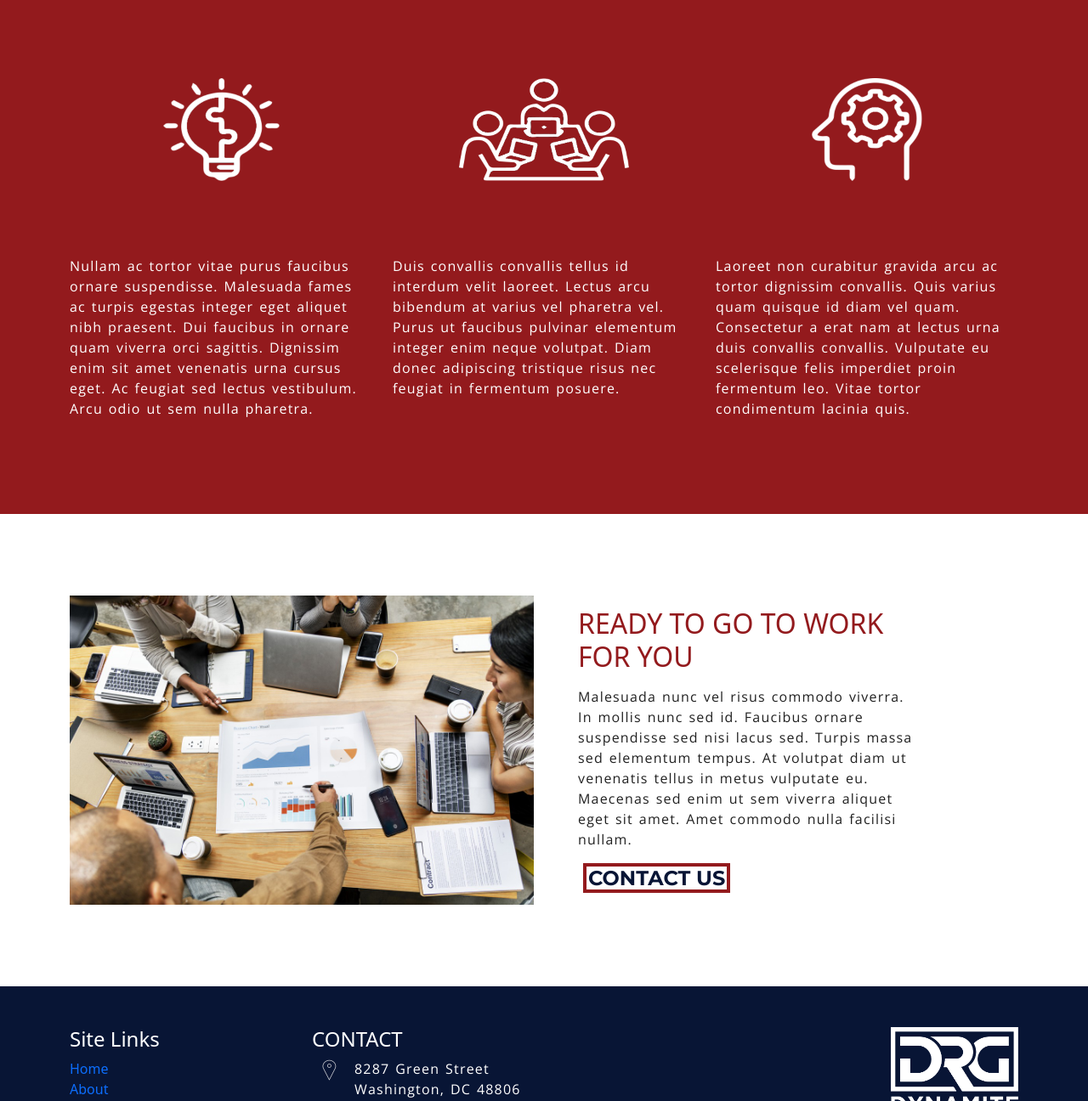
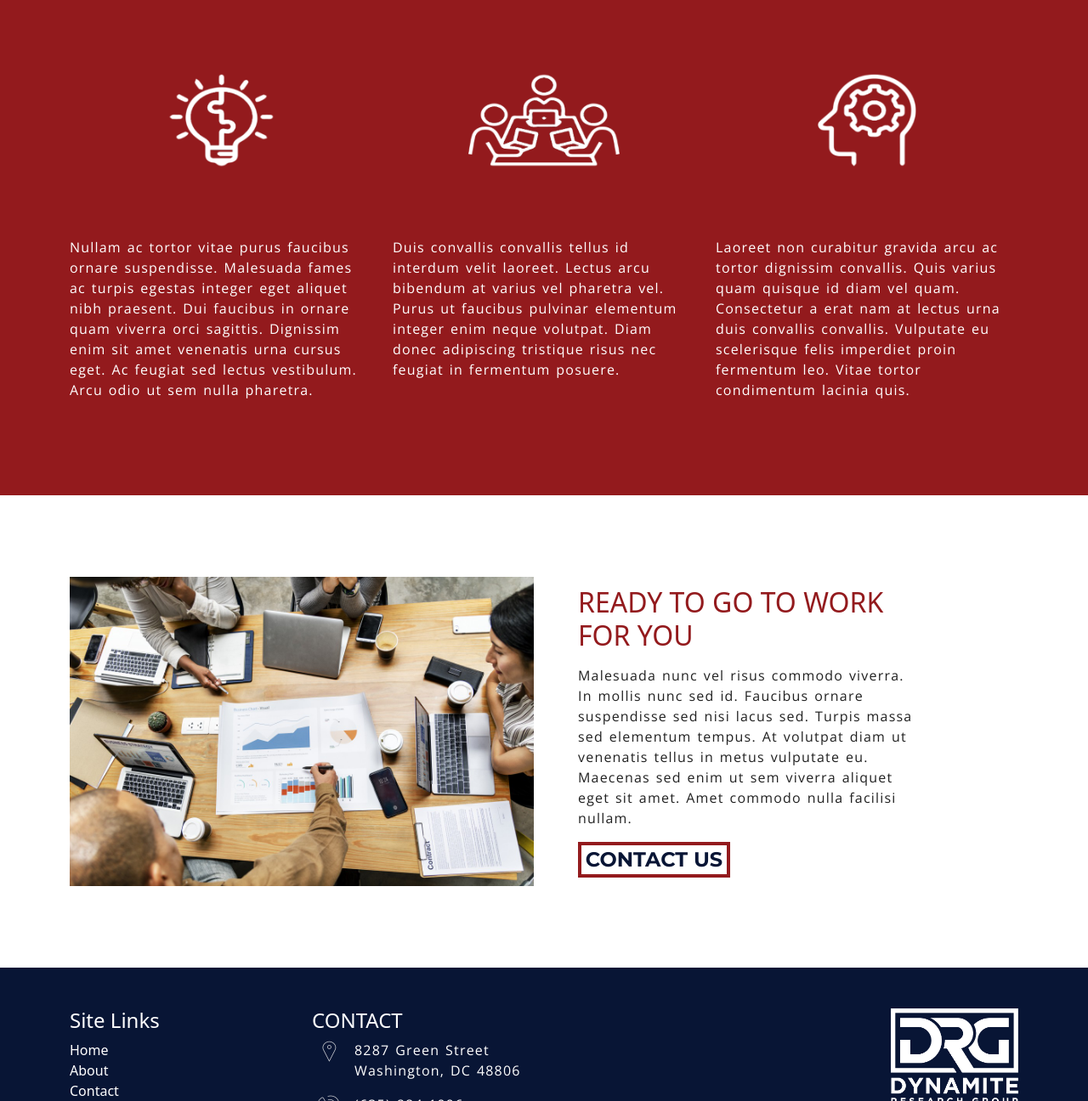
Before and after one commit to mnartstuff/drg, a plain HTML site: page index.html in a window 1280 px wide. Shown: the part 1504-2800 px from the top of the page at 85% size. Drawn offline with nearby package versions, Linux system fonts and the light colour scheme.

Commit message:
Update stylesheet.css

```diff
--- a/css/stylesheet.css
+++ b/css/stylesheet.css
@@ -115,7 +115,7 @@ header {
 }
 
 .img-icon {
-    max-width: 100%;
+    max-width: 50%;
 }
 
 /* JUMBOTRON */
@@ -133,12 +133,6 @@ header {
 /* NAV BUTTONS */
 
 .nav-btn {
-    box-sizing: border-box;
-    border-radius: 10px;
-    /* border: rgb(147, 26, 29) 4px solid; */
-    background-color: rgb(255, 255, 255);
-    width: 200px;
-    padding: .4rem;
     text-align: center;
     margin-right: 1rem;
     margin-bottom: 1rem;
@@ -146,9 +140,10 @@ header {
 
 .nav-btn-text {
     border: rgb(147, 26, 29) 4px solid;
+    background-color: rgb(255, 255, 255);
     display: inline-block;
     width: fit-content;
-    padding: .1rem;
+    padding: .3rem;
     margin-bottom: 0;
     font-family: 'Montserrat', sans-serif;
     font-size: 1.5rem;
@@ -162,6 +157,9 @@ header {
     border-color: rgb(255, 255, 255);
 }
 
+.footer-link {
+    color: rgb(255, 255, 255);
+}
 
 .footer-contact-icon {
     width: 40px;
```
